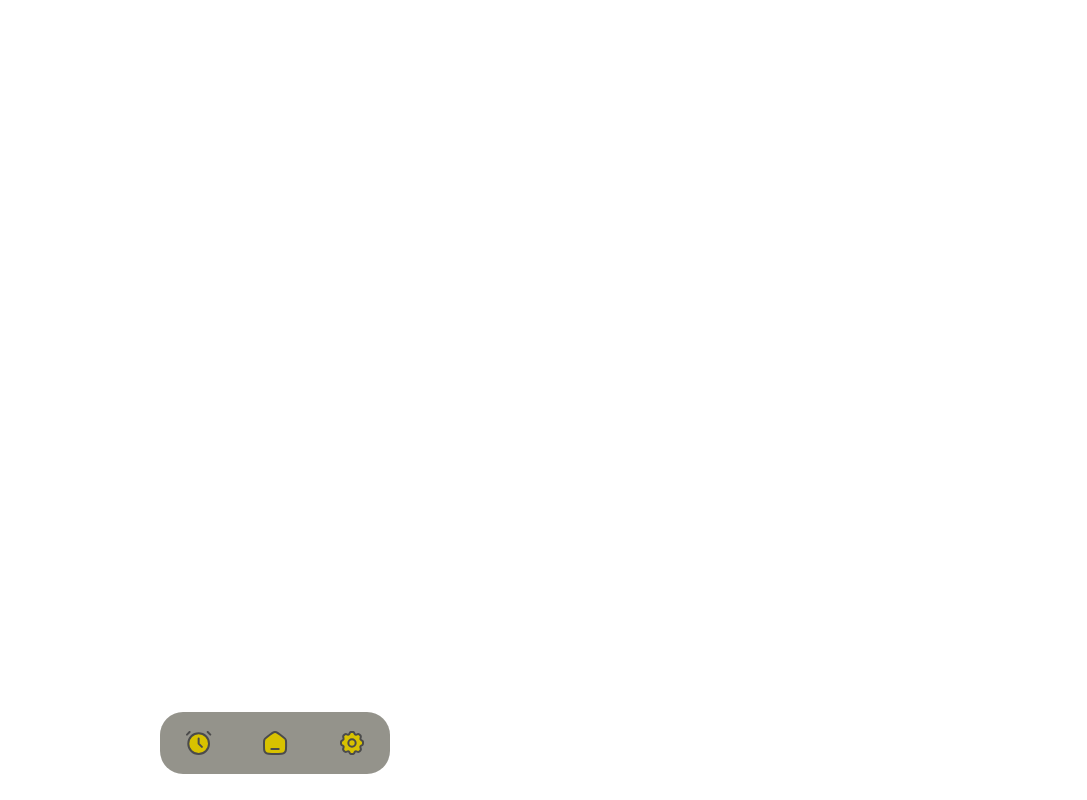
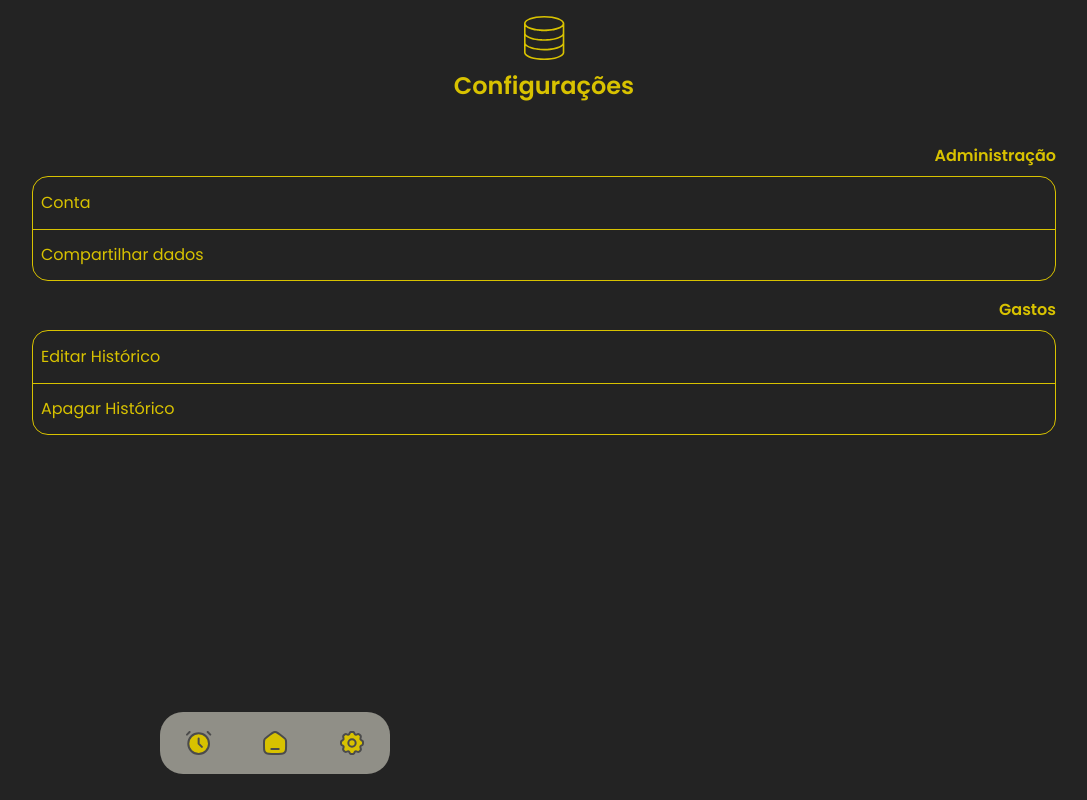
Before and after one commit to sergiohdljr/easy-manage-app, a React (Create React App) app: page /config in a window 1280 px wide. Shown: the whole page, without its empty margins (96-1183 px from the left). Built offline with nearby package versions, Linux system fonts and the light colour scheme.

Commit message:
style config page

```diff
--- a/src/pages/configuracoes/config.js
+++ b/src/pages/configuracoes/config.js
@@ -1,11 +1,35 @@
+import './config.scss'
 import MenuBotton from "../../componentes/menuBotton/menu"
+import { EasyManageLogo } from '../historico/historico';
 
+
+// construir config page
 const Configuracao = () =>{
+    return (
+      <div className="config">
+        <EasyManageLogo titulo="Configurações"></EasyManageLogo>
+        <div className="container">
+          <ConfigCard titulo="Administração" tituloBotao="Conta" btnTitulo="Compartilhar dados"></ConfigCard>
+          <ConfigCard titulo="Gastos" tituloBotao="Editar Histórico" btnTitulo="Apagar Histórico"></ConfigCard>
+        </div>
+
+        <MenuBotton></MenuBotton>
+      </div>
+    );
+}
+
+const ConfigCard = ({titulo,tituloBotao,btnTitulo})=>{
     return(
-        <div>
-            <MenuBotton/>
+        <div className="config-card">
+            <h4>{titulo}</h4>
+            <div className="card">
+                <button>{tituloBotao}</button>
+                <hr />
+                <button>{btnTitulo}</button>
+            </div>
         </div>
     )
 }
 
+
 export default Configuracao
--- /dev/null
+++ b/src/pages/configuracoes/config.scss
@@ -0,0 +1,53 @@
+@import '../../App.scss';
+
+.config{
+    width: 100%;
+    height: 100vh;
+    background-color: $bg-color;
+
+    .container{
+        display: flex;
+        flex-direction: column;
+        gap: 1rem;
+    }
+}
+
+.config-card{
+    width: 80%;
+    height: auto;
+    margin: 0 auto;
+    display: flex;
+    flex-direction: column;
+    gap: 0.5rem;
+
+    h4{
+        text-align: right;
+        color: $btn-amarelo-pp;
+    }
+
+    .card{
+        width: 100%;
+        height: 105px;
+        border: 1px $btn-amarelo-pp solid;
+        border-radius: 1rem;
+
+        hr{
+            width: 100%;
+            height: 0.5px;
+            background-color: $btn-amarelo-pp;
+        }
+
+        button{
+            width: auto;
+            height: 50%;
+            background-color: transparent;
+            color: $btn-amarelo-pp;
+            font-size: 1rem;
+            display: flex;
+            align-items: center;
+            justify-content: flex-start;
+            padding-left: 0.5rem;
+
+        }
+    }
+}
--- a/src/pages/historico/historico.js
+++ b/src/pages/historico/historico.js
@@ -7,7 +7,6 @@ import { useState } from "react";
 import { useEffect } from "react";
 
 
-// criar pagina historico
 
 const supabaseUrl = "https://edstsctbxkkfbvjuplac.supabase.co";
 const supabaseKey =
@@ -30,7 +29,9 @@ const Historico = () => {
           <EasyManageLogo titulo="Histórico"/>
           <div className="containerProdutos">
             {dataProdutos.map((produto)=>{
-                return <Produto key={produto.id} produto= {produto.produto} preco = {produto.preco} />
+                return <Produto key={produto.id}
+                                produto= {produto.produto}
+                                preco = {produto.preco} />
             })}
           </div>
           <MenuBotton/>
--- a/src/pages/historico/historico.scss
+++ b/src/pages/historico/historico.scss
@@ -12,7 +12,8 @@
         padding: 0.5rem;
         display: flex;
         flex-direction: column;
-        gap: 0.5rem;
+        gap: 1rem;
+        scroll-behavior: smooth;
     }
 }
 
@@ -24,7 +25,7 @@
     justify-content: center;
     align-items: center;
     padding: 1rem;
-    margin-bottom: 3rem;
+    margin-bottom: 1.5rem;
 
     h2{
         color: $btn-amarelo-pp;
@@ -39,6 +40,7 @@
     display: flex;
     justify-content: flex-start;
     align-items: center;
+    box-shadow: 0px 4px 4px rgba(0, 0, 0, 0.25);
 
 
     figure{
--- a/src/pages/home/home.js
+++ b/src/pages/home/home.js
@@ -22,7 +22,7 @@ const supabaseKey =
 const supabase = createClient(supabaseUrl, supabaseKey)
 
 const Modal = () => {
-  const { register, handleSubmit } = useForm();
+  const { register, handleSubmit,reset } = useForm();
   const [modal, setActiveModal] = useState(false);
   const [produtos,setProdutos] = useState('');
 
@@ -43,6 +43,7 @@ const Modal = () => {
         console.log(err);
       });
 
+      reset()
       setActiveModal(false)
   }
 
```
